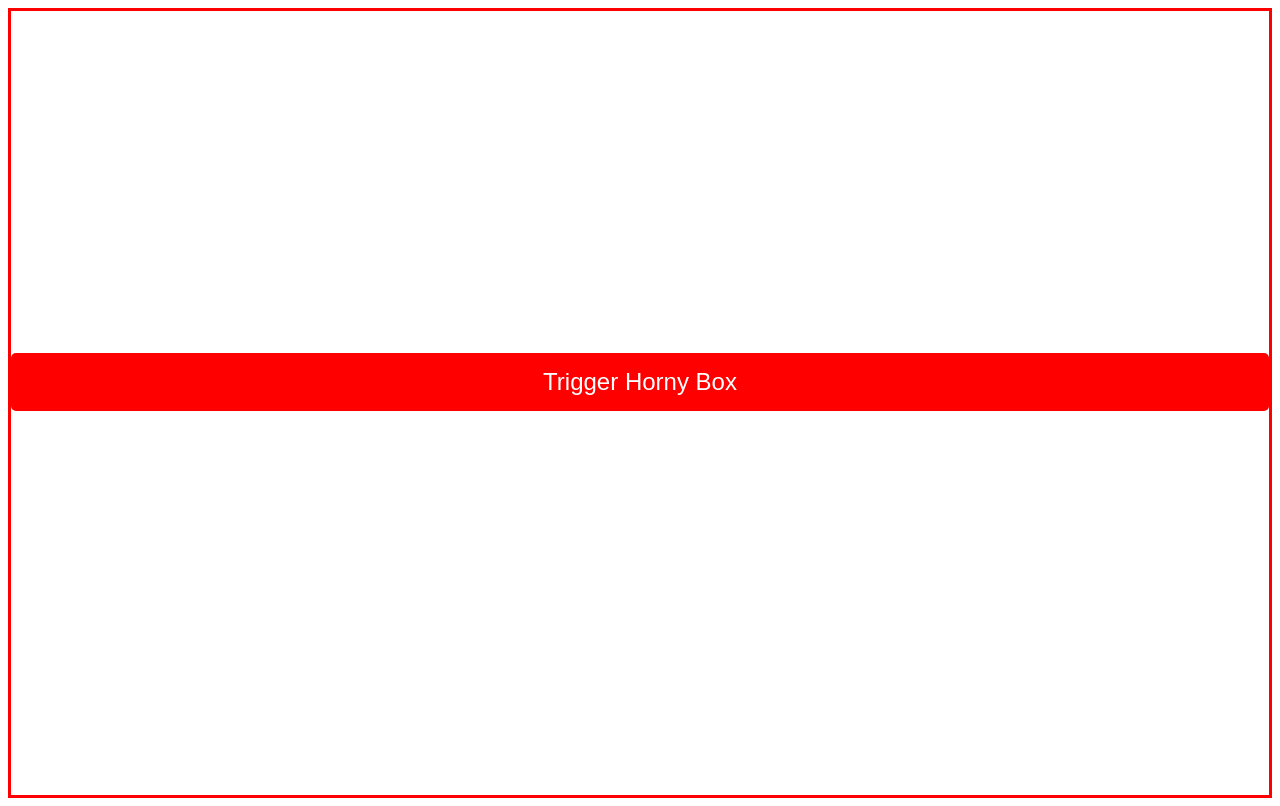
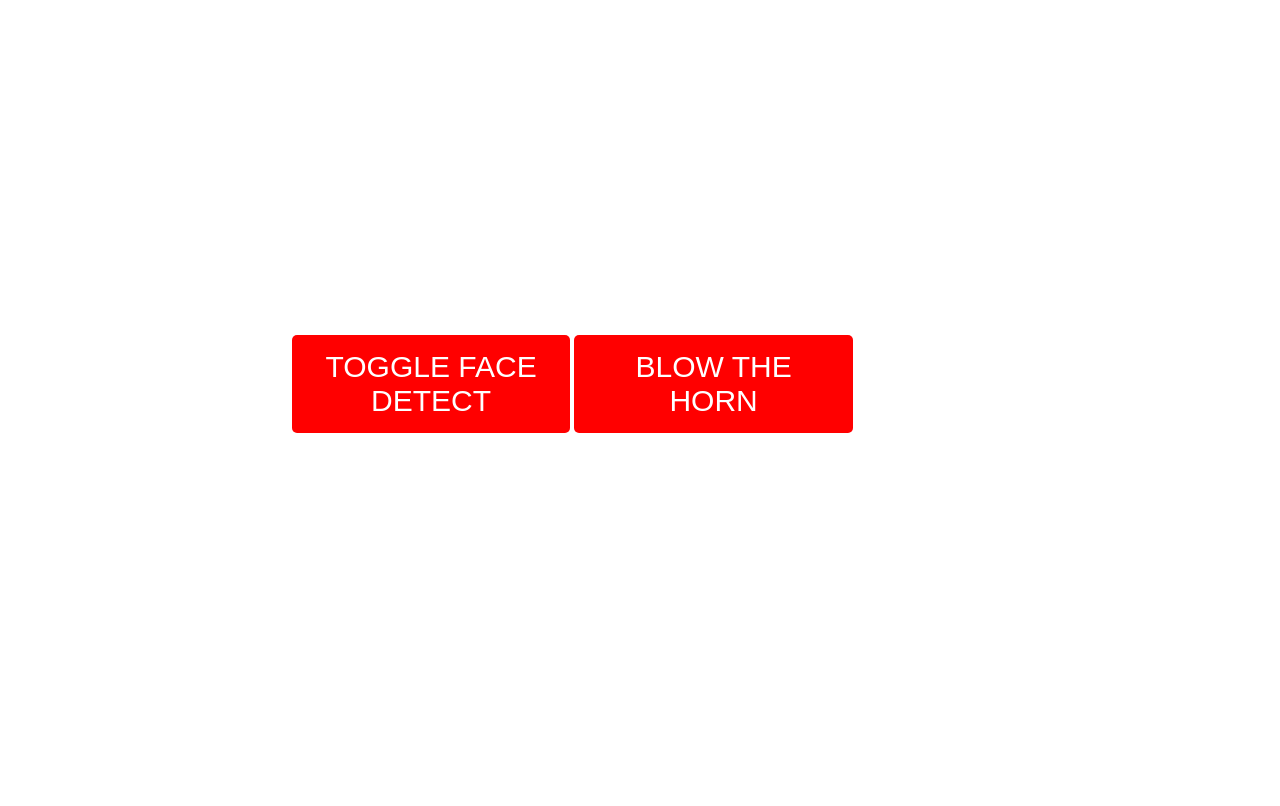
Before and after one commit to rdoetjes/hornybox_v2, a plain HTML site: page web/index.html in a window 1280 px wide. Drawn offline with Linux system fonts and the light colour scheme.

Commit message:
web interface changes

```diff
--- a/web/index.html
+++ b/web/index.html
@@ -11,26 +11,37 @@
     headers: myHeaders,
   };
 
-  const userAction = async () => {
-    const response = await fetch('http://10.10.10.10:8080/horn?msShort=300&msLong=600', myInit).
+  const Honk = async () => {
+    const response = await fetch('http://10.10.10.10:8080/honk?msShort=300&msLong=600', myInit).
        then(function(response) {
 	  response.text().then(function(text) {
-            console.log(text);
+
 	  });
 	});
   }
+
+  const ToggleFaceDetect = async () => {
+    const response = await fetch('http://10.10.10.10:8080/facedetect?toggle=true', myInit).
+       then(function(response) {
+          response.text().then(function(text) {
+            alert("FACE DETECTION IS NOW: " + text);
+          });
+        });
+  }
+
   </script>
 
   <style>
 	.container {
+	  display: flex;
+	  justify-content: center;
+	  align-items: center;
 	  height: 100%;
-	  position: relative;
-	  border: 3px solid red;
 	}
 
 	button {
 	  padding: 15px 25px;
-	  font-size: 24px;
+	  font-size: 30;
 	  text-align: center;
 	  cursor: pointer;
 	  outline: none;
@@ -41,7 +52,7 @@
    	  margin: -50px -0px;
    	  position:relative;
   	  top:50%;
-          width: 100%;
+          width: 40%;
 	}
 
 	button:hover {background-color: #ff4444}
@@ -54,7 +65,10 @@
 
   <body>
     <div class="container">
-        <button onClick="javascript:userAction()">Trigger Horny Box</button>
+	  <div class="button-wrapper">
+	    <button class="facedetect" onClick="javascript:ToggleFaceDetect()">TOGGLE FACE DETECT</button>
+	    <button class="honk" onClick="javascript:Honk()">BLOW THE HORN</button>
+	  </div>
     </div>
   </body>
 </html>
```
